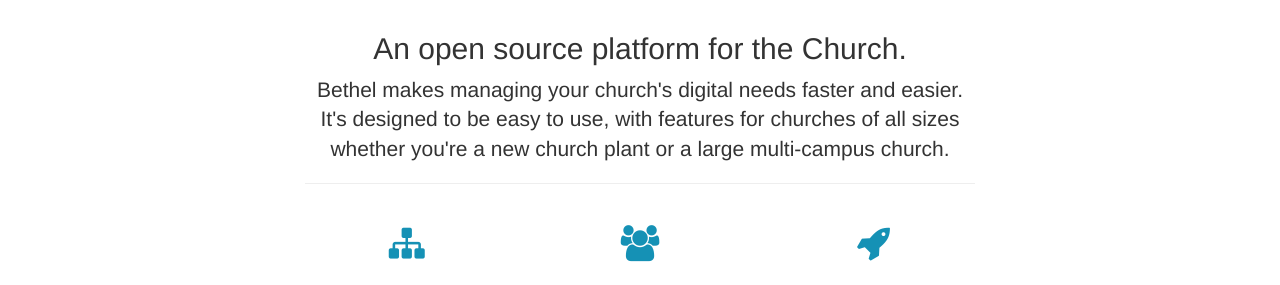
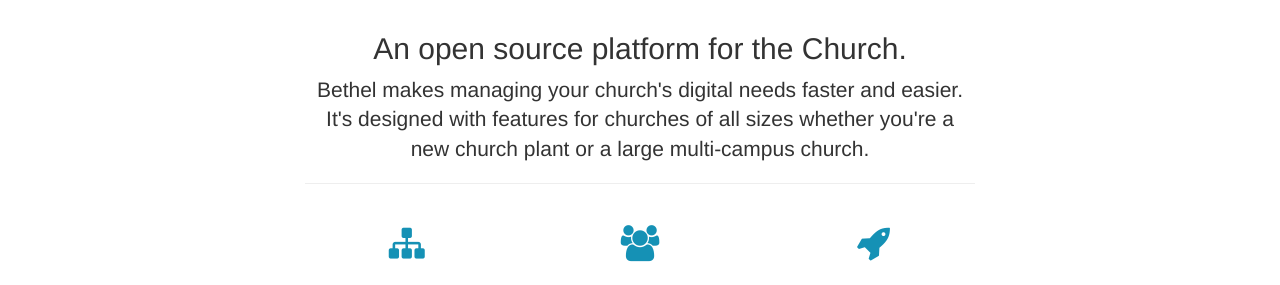
Before and after one commit to Ignigena/getbethel, a Jekyll site: the page built from index.html, in a window 1280 px wide. Shown: the part 908-1193 px from the top of the page. Built offline with Jekyll 4.4.1, drawn with Linux system fonts in a browser that asks for light colours; nearby versions of some CDN libraries; Markdown is read by kramdown in place of the engine named in the settings; comment, search, counter and statistics services are not loaded; some of the changed text lies outside the part shown.

Commit message:
Styling bug fixes and tweaks.

```diff
--- a/_layouts/default.html
+++ b/_layouts/default.html
@@ -32,7 +32,7 @@
 
             <div class="inner cover">
               <h1 class="cover-heading">Equipping the Digital Church.</h1>
-              <p class="lead">Tools built for the needs of the modern church.<br />
+              <p class="lead">Tools built for the needs of the modern church.
                 Cutting edge, easy to use, and always open source.</p>
               <a href="#features" class="btn btn-lg btn-default">Learn more</a>
             </div>
--- a/css/cover.css
+++ b/css/cover.css
@@ -85,7 +85,7 @@
 
 @media (max-width: 767px) {
   body.content-scroll .site-menu-inner {
-    display: none;
+    display: none !important;
   }
 }
 
@@ -159,6 +159,8 @@
 
 .cover .lead {
   font-weight: 400;
+  max-width: 500px;
+  margin: 0 auto 20px;
 }
 
 h1 i {
--- a/index.html
+++ b/index.html
@@ -7,7 +7,8 @@
 
   <div id="features">
     <h2>An open source platform for the Church.</h2>
-    <p class="lead">Bethel makes managing your church's digital needs faster and easier. It's designed to be easy to use, with features for churches of all sizes whether you're a new church plant or a large multi-campus church.</p>
+    <p class="lead">Bethel makes managing your church's digital needs faster and easier.<br />
+      It's designed with features for churches of all sizes whether you're a new church plant or a large multi-campus church.</p>
 
     <hr class="half-rule">
 
```
